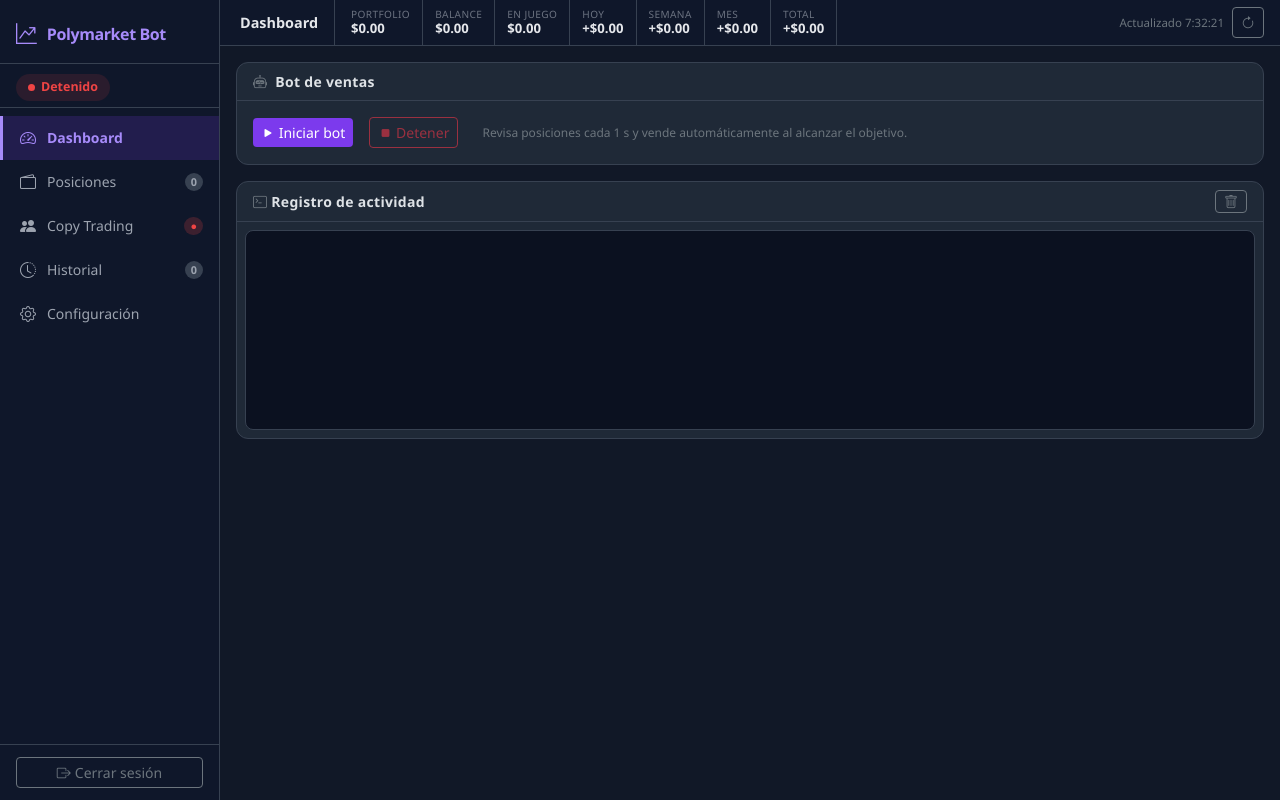
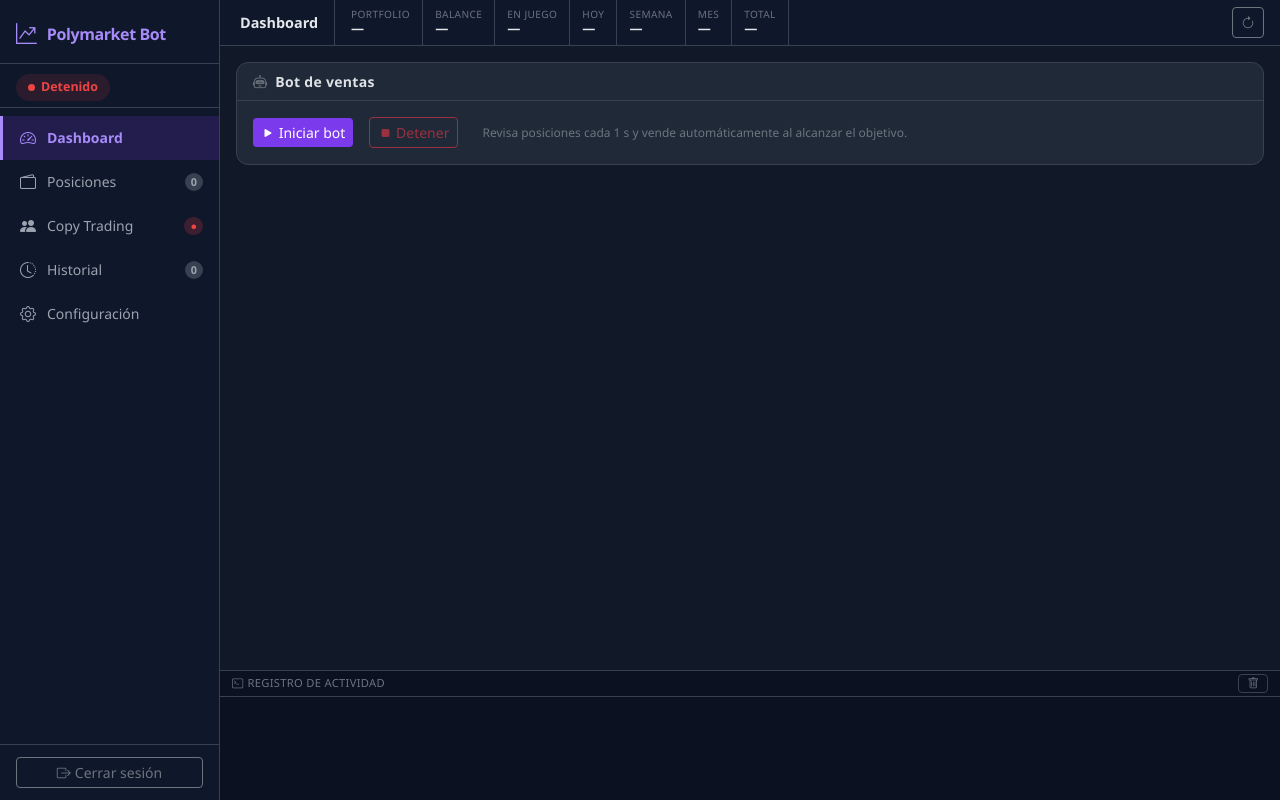
Before and after one commit to EndikaBT/polymarket-bot, a Flask app: page / in a window 1280 px wide. Run offline with Flask 3, Linux system fonts and the light colour scheme; the visitor is signed in with stand-in values (Sample User, id 1); data that the repository does not hold is empty.

Commit message:
Fix redeem collateral detection and pin log to bottom bar
- redeem_position() now calls getCollectionId + getPositionId on the CTF
  contract to detect whether the position uses pUSD (V2) or USDC.e (V1)
  before sending the tx, avoiding silent zero-redemption when the wrong
  collateral address was passed
- Activity log moved from the dashboard tab into a fixed bottom bar so it
  stays visible across all sections without navigating away

```diff
--- a/bot.py
+++ b/bot.py
@@ -458,9 +458,10 @@ def redeem_position(token_id: str, title: str,
         w3.middleware_onion.inject(ExtraDataToPOAMiddleware, layer=0)
         acct = Account.from_key(pk)
 
-        CTF_ADDRESS  = Web3.to_checksum_address("0x4D97DCd97eC945f40cF65F87097ACe5EA0476045")
-        USDC_ADDRESS = Web3.to_checksum_address("0xC011a7E12a19f7B1f670d46F03B03f3342E82DFB")  # pUSD (V2)
-        ZERO_BYTES32 = b"\x00" * 32
+        CTF_ADDRESS   = Web3.to_checksum_address("0x4D97DCd97eC945f40cF65F87097ACe5EA0476045")
+        PUSD_ADDRESS  = Web3.to_checksum_address("0xC011a7E12a19f7B1f670d46F03B03f3342E82DFB")  # pUSD (V2)
+        USDCE_ADDRESS = Web3.to_checksum_address("0x2791Bca1f2de4661ED88A30C99A7a9449Aa84174")  # USDC.e (V1)
+        ZERO_BYTES32  = b"\x00" * 32
 
         CTF_ABI = [
             {
@@ -485,13 +486,56 @@ def redeem_position(token_id: str, title: str,
                 "type": "function",
                 "stateMutability": "view",
             },
+            {
+                "inputs": [
+                    {"name": "parentCollectionId", "type": "bytes32"},
+                    {"name": "conditionId",        "type": "bytes32"},
+                    {"name": "indexSet",           "type": "uint256"},
+                ],
+                "name": "getCollectionId",
+                "outputs": [{"name": "", "type": "bytes32"}],
+                "type": "function",
+                "stateMutability": "view",
+            },
+            {
+                "inputs": [
+                    {"name": "collateralToken", "type": "address"},
+                    {"name": "collectionId",   "type": "bytes32"},
+                ],
+                "name": "getPositionId",
+                "outputs": [{"name": "", "type": "uint256"}],
+                "type": "function",
+                "stateMutability": "pure",
+            },
         ]
 
-        ctf       = w3.eth.contract(address=CTF_ADDRESS, abi=CTF_ABI)
-        cid_bytes = bytes.fromhex(condition_id.replace("0x", ""))
+        ctf           = w3.eth.contract(address=CTF_ADDRESS, abi=CTF_ABI)
+        cid_bytes     = bytes.fromhex(condition_id.replace("0x", ""))
+        token_id_int  = int(token_id)
 
-        # Capturar balance antes del canje para poder comparar después
-        token_id_int  = int(token_id)
+        # ── Determinar el colateral correcto (pUSD para mercados V2, USDC.e para V1) ──
+        # Usamos getCollectionId + getPositionId del propio contrato CTF para evitar
+        # gastar gas con el colateral equivocado (redeemPositions no revierte con
+        # colateral incorrecto — simplemente canjea 0 tokens y tiene éxito en silencio).
+        collateral = PUSD_ADDRESS  # default
+        try:
+            collection_id = ctf.functions.getCollectionId(
+                ZERO_BYTES32, cid_bytes, index_set
+            ).call()
+            pos_id_pusd  = ctf.functions.getPositionId(PUSD_ADDRESS,  collection_id).call()
+            pos_id_usdce = ctf.functions.getPositionId(USDCE_ADDRESS, collection_id).call()
+            if pos_id_pusd == token_id_int:
+                collateral = PUSD_ADDRESS
+                log("[redeem] Colateral detectado: pUSD")
+            elif pos_id_usdce == token_id_int:
+                collateral = USDCE_ADDRESS
+                log("[redeem] Colateral detectado: USDC.e")
+            else:
+                log("[redeem] ⚠ No se pudo detectar el colateral — usando pUSD por defecto")
+        except Exception as e:
+            log(f"[redeem] ⚠ Error detectando colateral ({e}) — usando pUSD por defecto")
+
+        # Capturar balance antes del canje para verificar que realmente se quemó
         balance_before = 0
         try:
             balance_before = ctf.functions.balanceOf(acct.address, token_id_int).call()
@@ -499,7 +543,7 @@ def redeem_position(token_id: str, title: str,
             pass
 
         tx = ctf.functions.redeemPositions(
-            USDC_ADDRESS, ZERO_BYTES32, cid_bytes, [index_set]
+            collateral, ZERO_BYTES32, cid_bytes, [index_set]
         ).build_transaction({
             "from":     acct.address,
             "nonce":    w3.eth.get_transaction_count(acct.address, "pending"),
--- a/templates/index.html
+++ b/templates/index.html
@@ -85,7 +85,7 @@
     }
 
     /* ── Main content ── */
-    .main-content { margin-left: var(--sidebar-w); min-height: 100vh; display: flex; flex-direction: column; }
+    .main-content { margin-left: var(--sidebar-w); min-height: 100vh; display: flex; flex-direction: column; padding-bottom: var(--log-bar-h); }
 
     .top-bar {
       background: #0f172a;
@@ -223,16 +223,41 @@
     .target-saved { border-color: var(--green) !important; }
     .target-error { border-color: var(--red)   !important; }
 
-    /* ── Log panel ── */
+    /* ── Log bar (fixed bottom) ── */
+    :root { --log-bar-h: 130px; }
+
+    #logBar {
+      position: fixed;
+      bottom: 0;
+      left: var(--sidebar-w);
+      right: 0;
+      height: var(--log-bar-h);
+      background: #0b1120;
+      border-top: 1px solid var(--card-border);
+      z-index: 150;
+      display: flex;
+      flex-direction: column;
+    }
+    #logBarHeader {
+      display: flex;
+      align-items: center;
+      justify-content: space-between;
+      padding: 3px 12px;
+      border-bottom: 1px solid var(--card-border);
+      flex-shrink: 0;
+    }
+    #logBarHeader span {
+      font-size: .7rem;
+      color: #6b7280;
+      letter-spacing: .3px;
+      text-transform: uppercase;
+    }
     #logPanel {
-      background: #0b1120;
-      border: 1px solid var(--card-border);
-      border-radius: 8px;
-      height: 200px;
+      flex: 1;
       overflow-y: auto;
       font-family: 'Consolas', 'Cascadia Code', monospace;
       font-size: .75rem;
-      padding: 8px 12px;
+      padding: 6px 12px;
       color: #94a3b8;
     }
     #logPanel .log-entry { margin: 0; line-height: 1.55; }
@@ -389,18 +414,6 @@
       </div>
     </div>
 
-    <!-- Log panel -->
-    <div class="card">
-      <div class="card-header d-flex align-items-center justify-content-between">
-        <span><i class="bi bi-terminal text-secondary me-1"></i>Registro de actividad</span>
-        <button class="btn btn-sm btn-outline-secondary py-0" id="clearLogsBtn">
-          <i class="bi bi-trash"></i>
-        </button>
-      </div>
-      <div class="card-body p-2">
-        <div id="logPanel"></div>
-      </div>
-    </div>
   </div>
 
   <!-- ── SECCIÓN: Posiciones ─────────────────────────────────────────────── -->
@@ -1843,5 +1856,20 @@ document.getElementById('tgTestBtn').addEventListener('click', async () => {
   ]);
 })();
 </script>
+
+<!-- ══════════════════════════════════════════════════════════════════════ -->
+<!--  LOG BAR (fixed bottom)                                                -->
+<!-- ══════════════════════════════════════════════════════════════════════ -->
+<div id="logBar">
+  <div id="logBarHeader">
+    <span><i class="bi bi-terminal me-1"></i>Registro de actividad</span>
+    <button class="btn btn-sm py-0 px-2" id="clearLogsBtn"
+            style="color:#6b7280;font-size:.72rem;border:1px solid #374151"
+            title="Limpiar log">
+      <i class="bi bi-trash"></i>
+    </button>
+  </div>
+  <div id="logPanel"></div>
+</div>
 </body>
 </html>
```
